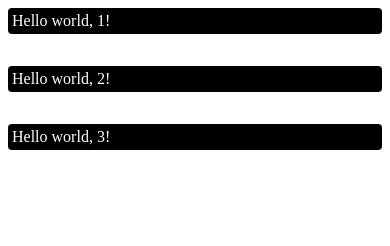
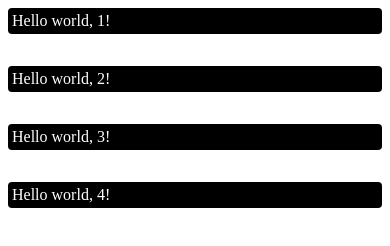
Before and after one commit to sorknes/my-personal-site-ts, a Gatsby site: page / in a window 390 px wide. Built offline with nearby package versions, Linux system fonts and the light colour scheme; Gatsby itself is replaced by a stand-in of ours.

```diff
--- a/src/pages/index.tsx
+++ b/src/pages/index.tsx
@@ -12,6 +12,7 @@
       <Styled.IndexContent>Hello world, 1!</Styled.IndexContent>
       <Styled.IndexContent>Hello world, 2!</Styled.IndexContent>
       <Styled.IndexContent>Hello world, 3!</Styled.IndexContent>
+      <Styled.IndexContent>Hello world, 4!</Styled.IndexContent>
     </Layout>
   )
 }
```
